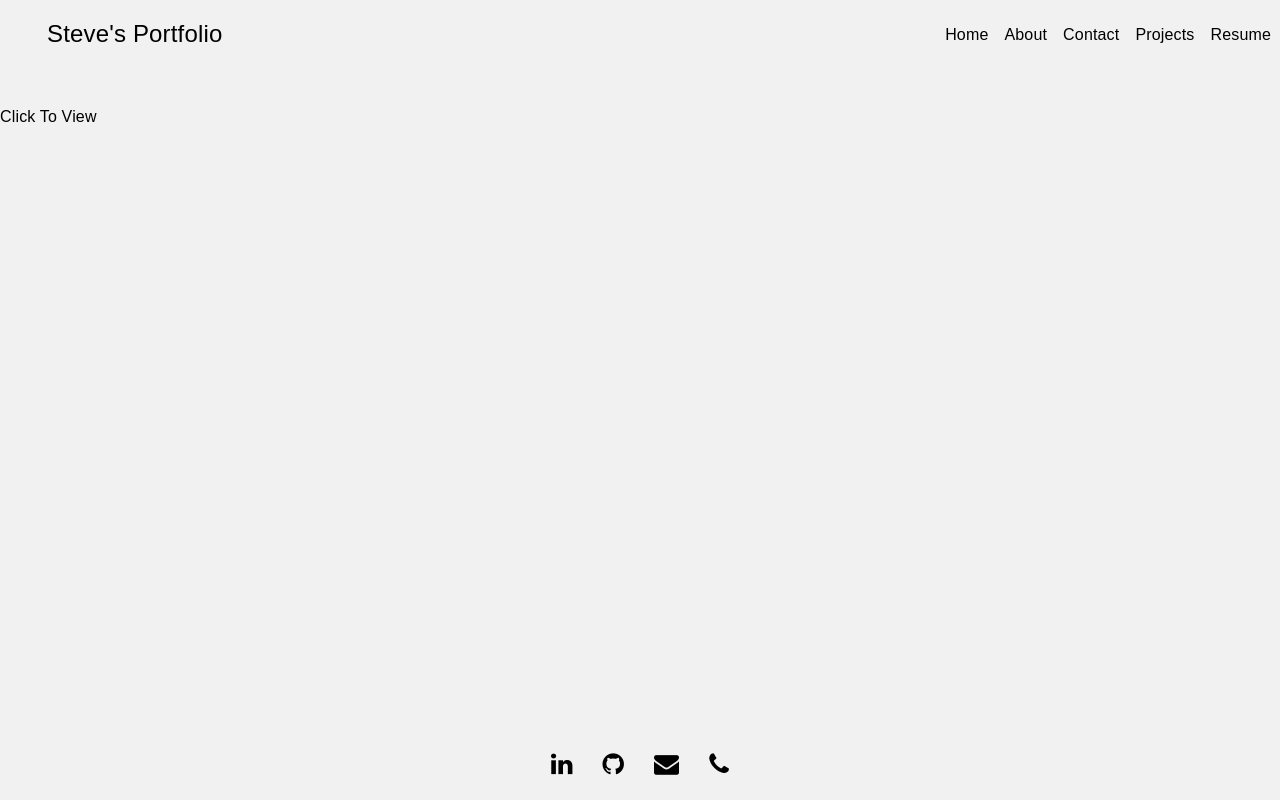
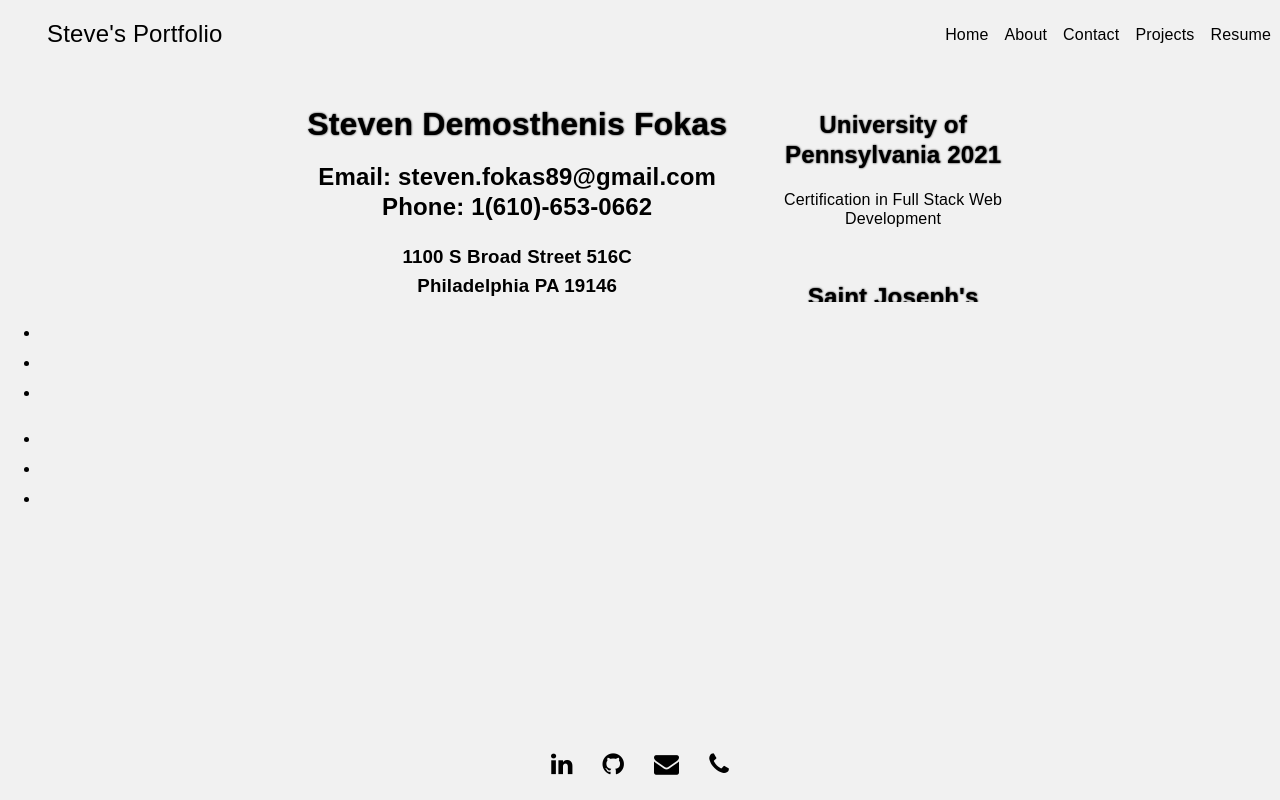
Before and after one commit to sf487552/portfolio-page-rct, a React (Create React App) app: page /resume in a window 1280 px wide. Built offline with nearby package versions, Linux system fonts and the light colour scheme.

Commit message:
fix resume page progress

```diff
--- a/src/components/resume/Resume.js
+++ b/src/components/resume/Resume.js
@@ -3,11 +3,43 @@ import '../resume/resume.css';
 
 function Resume() {
 	return (
-        <div className="myResume" id="resume">
-            <a className="view-resume"
-                href="https://docs.google.com/document/d/1gU-R_xrsGzjy3LKaFQup1oYX_ipGa3HljVCatWf2Bpc/edit?usp=sharing"
-                target="_blank" rel="noreferrer">Click To View
-            </a>
+        <div className="myResume " id="resume">
+            <div class="topSection wrapper">
+                <div id="myID">
+                    <h1 className="name text-shadow">Steven Demosthenis Fokas</h1>
+                    <h2>Email: steven.fokas89@gmail.com<br/>
+                    Phone: 1(610)-653-0662</h2>
+                    <h3>
+                        1100 S Broad Street 516C
+                        <br/>Philadelphia PA 19146
+                    </h3>
+                </div>
+                <div id="edu">
+                    <div className="school">
+                        <h2 className="name text-shadow">University of Pennsylvania 2021</h2>
+                        <p>Certification in Full Stack Web Development</p>
+                            <br/>
+                        <h2 className="name text-shadow">Saint Joseph's University 2012</h2>
+                        <p>Bachelors in Marketing from the Haub School of Business</p>
+                    </div>
+                </div>
+            </div>
+            <div className="midSection wrapper">
+                <div className="skills">
+                    <ul>
+                        <li></li>
+                        <li></li>
+                        <li></li>
+                    </ul>
+                </div>
+                <div className="skills">
+                    <ul>
+                        <li></li>
+                        <li></li>
+                        <li></li>
+                    </ul>
+                </div>
+            </div>
         </div>
     );
 }
--- a/src/components/resume/resume.css
+++ b/src/components/resume/resume.css
@@ -1,157 +1,52 @@
 .myResume {
+  margin-bottom: 150px;
+}
+
+.topSection {
+  overflow:hidden;
+  margin-bottom: 0;
+  width:80%;
+  max-height: 200px;
+}
+.midSection {
+  overflow:hidden;
+  margin-bottom: 0;
+  width:80%;
+}
+
+#myID {
+  background-color: transparent;
+  min-height: 170px;
+  float:left;
+  margin-left:30%;
+  margin-right:35px;
+  text-align: center;
+}
+
+.school {
+  margin: 0;
+  text-align: center;
+}
+
+#edu {
+  background-color: transparent;
+  overflow:hidden;
+  min-height:170px;
 
 }
 
-
-
-
-
-
-
-
-/* .card-header {
-  display: flex;
-  flex-wrap: wrap;
-  justify-content: space-between;
-  padding: 20px;
-  background: black;
-  color: #fff;
+.text-shadow {
+  text-shadow: black .25px 0 2px;
 }
 
-a {
-  color: white;
-  text-decoration: none;
+.name {
+  margin-top: 8px;
 }
 
-.card-column {
-  margin: 2rem auto;
-  flex: wrap;
-  flex-direction: column;
-  width: 85%;
-  left: 23%;
-  justify-content: center;
-  text-align: center;
-}
-
-.code-card {
-  width: 100%;
-}
-
-.card-body {
-  display: flex;
-  flex-direction: column;
-  justify-content: center;
-}
-
-.card img {
-  position: relative;
-  width: 200px;
-  margin: 10px;
-}
-
-.card {
-  position: relative;
-  width: auto;
-  height: auto;
-  transition: 0.5s;
-  background-color: black;
-}
-
-.card:hover {
-  z-index: 1;
-  transform: scale(1.25);
-  box-shadow: 0 25px 40px rgba(0, 0, 0, 0.5);
-}
-
-.view#resume {
-  color: white;
-}
-
-@media screen and (max-width: 768px) {
-  .card {
-    flex: 0 0 50%;
-    max-width: 50%;
-  }
-  .content {
-    margin-right: 0px;
+@media screen and (max-width: 400px) {
+   #myID {
+    float: none;
+    margin-right:0;
+    /* width:auto;     */
   }
 }
-
-#resume {
-  width: 200px;
-  height: 300px;
-  margin-left: auto;
-  margin-right: auto;
-  margin-top: 20vh;
-  margin-bottom: 50px;
-  border-radius: 5px;
-  cursor: pointer;
-  box-shadow: 0 10px 40px 2px #707070;
-  background: #000;
-  transform-origin: center center 0px;
-  transition: all 0.5s ease-out;
-  animation-name: animate;
-  animation-duration: 3s;
-  animation-iteration-count: infinite;
-  transform: perspective(1000px) rotateX(35deg) rotateY(4deg) rotateZ(-30deg);
-  z-index: 1;
-  margin-left: 40%;
-}
-
-@media screen and (max-width: 450px) {
-  #resume {
-    margin-left: 43%;
-  }
-}
-
-#resume:hover {
-  animation: unset;
-  margin-top: 18vh;
-  transform: perspective(1000px) rotateX(0deg) rotateY(0deg) rotateZ(0deg);
-}
-
-@-moz-keyframes animate {
-  0% {
-    margin-top: 20vh;
-  }
-  50% {
-    margin-top: 18vh;
-  }
-  100% {
-    margin-top: 20vh;
-  }
-}
-@-webkit-keyframes animate {
-  0% {
-    margin-top: 20vh;
-  }
-  50% {
-    margin-top: 18vh;
-  }
-  100% {
-    margin-top: 20vh;
-  }
-}
-@-o-keyframes animate {
-  0% {
-    margin-top: 20vh;
-  }
-  50% {
-    margin-top: 18vh;
-  }
-  100% {
-    margin-top: 20vh;
-  }
-}
-@keyframes animate {
-  0% {
-    margin-top: 20vh;
-  }
-  50% {
-    margin-top: 18vh;
-  }
-  100% {
-    margin-top: 20vh;
-  }
-}
- */
```
